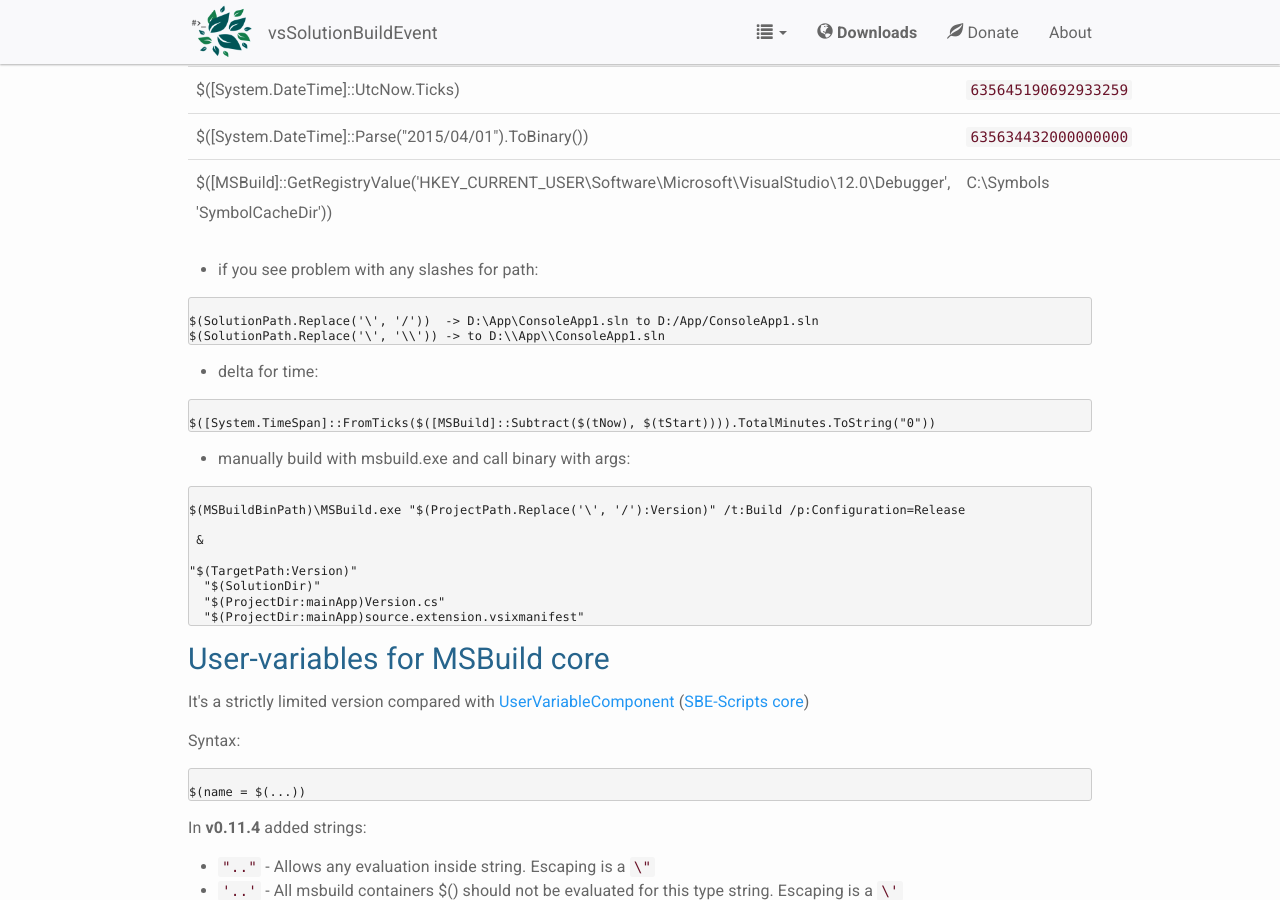
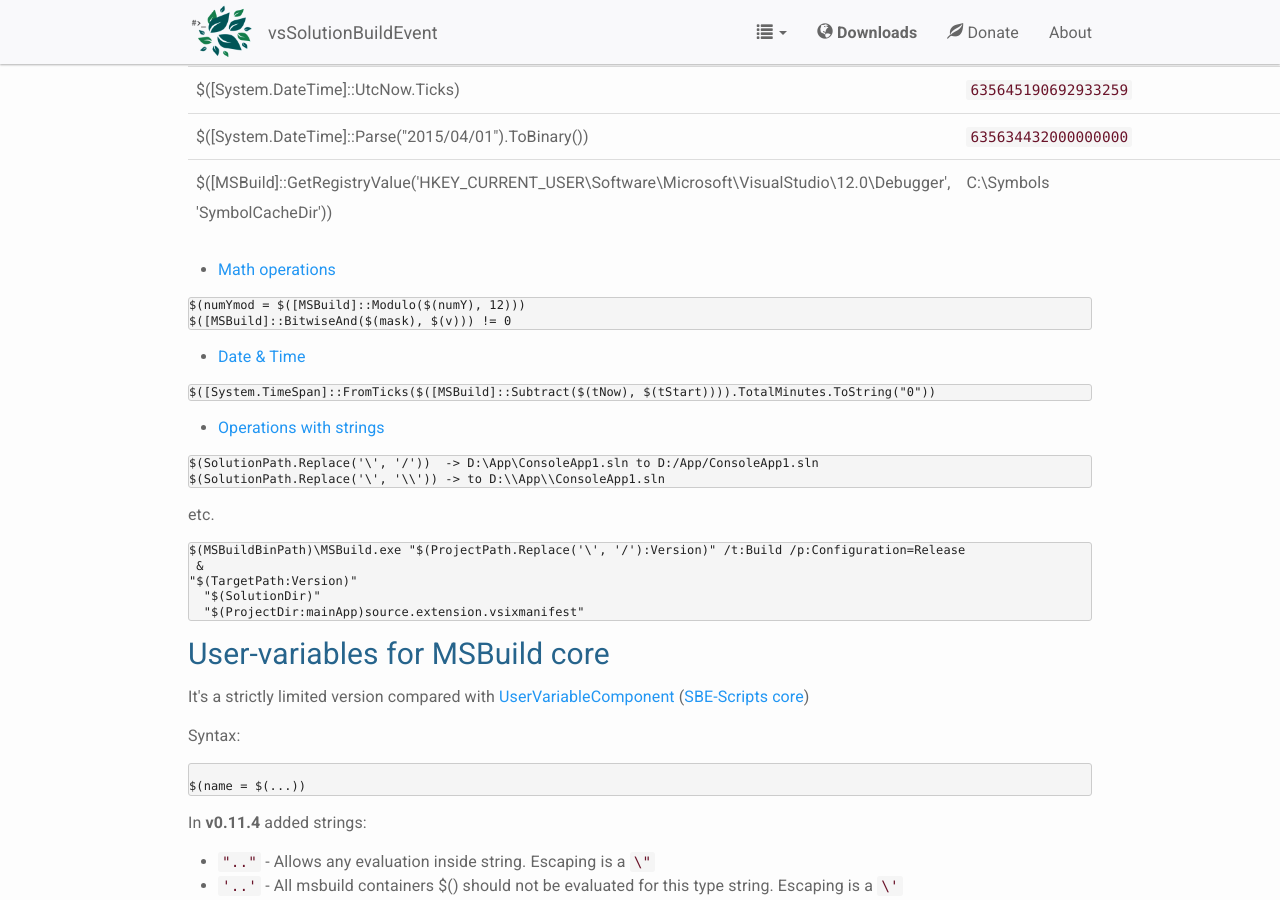
Before and after one commit to 3F/web.vsSBE, a Jekyll site: the page built from _doc/Scripts/MSBuild.md, in a window 1280 px wide and 900 px high, scrolled down 1348 px. Built offline with Jekyll 4.4.1, drawn with Linux system fonts in a browser that asks for light colours; nearby versions of some CDN libraries; Markdown is read by kramdown in place of the engine named in the settings; comment, search, counter and statistics services are not loaded; some of the changed text lies outside the part shown.

Commit message:
Additional MSBuild Properties

````diff
--- a/_doc/Scripts/MSBuild.md
+++ b/_doc/Scripts/MSBuild.md
@@ -58,36 +58,35 @@
 $([System.DateTime]::Parse("2015/04/01").ToBinary()) | `635634432000000000`
 $([MSBuild]::GetRegistryValue('HKEY_CURRENT_USER\Software\Microsoft\VisualStudio\12.0\Debugger', 'SymbolCacheDir')) | C:\Symbols
 
-
-* if you see problem with any slashes for path:
+* [Math operations]({{site.docp}}/Features/Math/)
 
 ```minid
+$(numYmod = $([MSBuild]::Modulo($(numY), 12)))
+$([MSBuild]::BitwiseAnd($(mask), $(v))) != 0
+```
 
+* [Date & Time]({{site.docp}}/Features/Date & Time/)
+
+```minid
+$([System.TimeSpan]::FromTicks($([MSBuild]::Subtract($(tNow), $(tStart)))).TotalMinutes.ToString("0"))
+```
+
+* [Operations with strings]({{site.docp}}/Features/Strings/)
+
+```minid
 $(SolutionPath.Replace('\', '/'))  -> D:\App\ConsoleApp1.sln to D:/App/ConsoleApp1.sln
 $(SolutionPath.Replace('\', '\\')) -> to D:\\App\\ConsoleApp1.sln
 ```
 
-* delta for time:
-
-```Bash
-
-$([System.TimeSpan]::FromTicks($([MSBuild]::Subtract($(tNow), $(tStart)))).TotalMinutes.ToString("0"))
-```
-
-* manually build with msbuild.exe and call binary with args:
+etc.
 
 ```minid
-
 $(MSBuildBinPath)\MSBuild.exe "$(ProjectPath.Replace('\', '/'):Version)" /t:Build /p:Configuration=Release
-
  &
-
 "$(TargetPath:Version)"
   "$(SolutionDir)"
-  "$(ProjectDir:mainApp)Version.cs"
   "$(ProjectDir:mainApp)source.extension.vsixmanifest"
 ```
-
 
 ## User-variables for MSBuild core
 
@@ -225,6 +224,13 @@
 $([MSBuild]::GetRegistryValueFromView('keyName', 'valueName', null, RegistryView.Registry64, RegistryView.Registry32))
 ```
 
+## Additional MSBuild Properties
+
+List of properties that available as the MSBuild Properties.
+
+name                 | description                                   | sample of value  | availability
+---------------------|-----------------------------------------------|------------------|-------------
+vsSolutionBuildEvent |The version of the vsSolutionBuildEvent engine.| 0.12.6.19789     | v0.12.6+
 
 # References
 
````
Also changed, not shown: _doc/CI/CI.MSBuild.md (+9 -0 lines).
